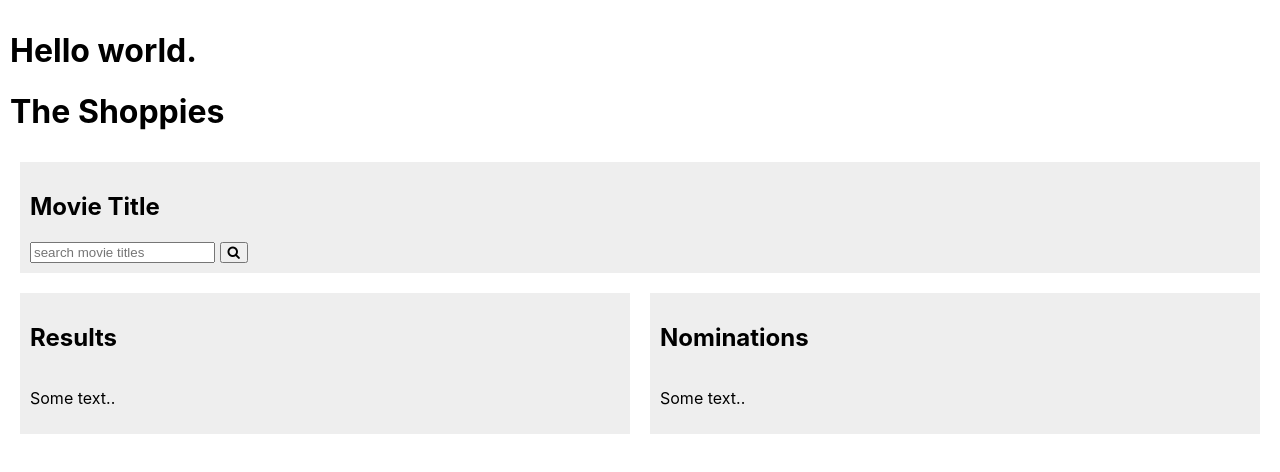
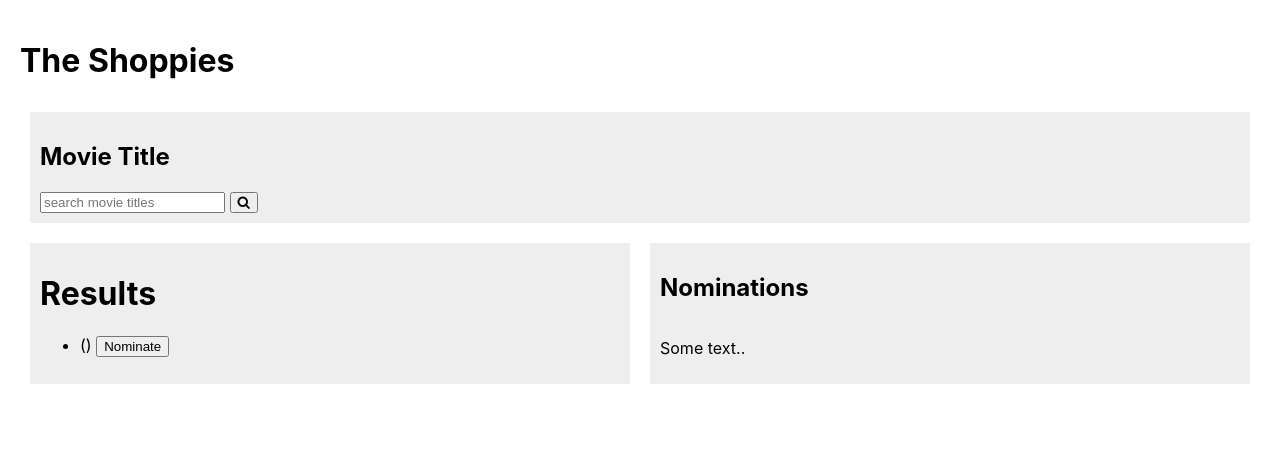
Before and after one commit to KaraDaviduik/shopify-front-end-2021, a React (Create React App) app: page / in a window 1280 px wide. Shown: the top 472 px of the page. Built offline with nearby package versions, Linux system fonts and the light colour scheme.

Commit message:
movies render

```diff
--- a/public/index.html
+++ b/public/index.html
@@ -23,38 +23,13 @@
       work correctly both with client-side routing and a non-root public URL.
       Learn how to configure a non-root public URL by running `npm run build`.
     -->
-  <title>React App</title>
+  <title>Shoppies!</title>
 
-  <style>
-    body {
-      padding: 10px;
-      margin: 10px;
-
-    }
-    .row {
-      display: flex;
-      flex-direction: row;
-      flex-wrap: wrap;
-      width: 100%;
-    }
-
-    .column {
-      display: flex;
-      flex-direction: column;
-      flex-basis: 100%;
-      flex: 1;
-      background-color: #eee;
-      margin: 10px;
-      padding: 10px;
-    }
-  </style>
 
 </head>
 
 <body>
   <noscript>You need to enable JavaScript to run this app.</noscript>
-  <div id="root"></div>
-
 
   <h1>The Shoppies</h1>
 
@@ -75,8 +50,9 @@
 
   <div class="row">
     <div class="column">
-      <h2>Results</h2>
-      <p>Some text..</p>
+      <!-- <h2>Results</h2>
+      <p>Some text..</p> -->
+      <div id="root"></div>
     </div>
 
 
@@ -87,4 +63,6 @@
 
   </div>
 
+
+
 </html>
--- a/src/App.css
+++ b/src/App.css
@@ -1,38 +1,3 @@
 .App {
-  text-align: center;
+  text-align: left;
 }
-
-.App-logo {
-  height: 40vmin;
-  pointer-events: none;
-}
-
-@media (prefers-reduced-motion: no-preference) {
-  .App-logo {
-    animation: App-logo-spin infinite 20s linear;
-  }
-}
-
-.App-header {
-  background-color: #282c34;
-  min-height: 100vh;
-  display: flex;
-  flex-direction: column;
-  align-items: center;
-  justify-content: center;
-  font-size: calc(10px + 2vmin);
-  color: white;
-}
-
-.App-link {
-  color: #61dafb;
-}
-
-@keyframes App-logo-spin {
-  from {
-    transform: rotate(0deg);
-  }
-  to {
-    transform: rotate(360deg);
-  }
-}
--- /dev/null
+++ b/src/components/App.js
@@ -0,0 +1,81 @@
+import React, { useState, useEffect } from "react";
+import "../App.css";
+import Movie from "./Movie";
+import Search from "./Search";
+
+const APIKey = "3b047afd";
+
+
+
+
+
+
+// var JSON = '{"Title":"Batman","Year":"1989","Rated":"PG-13","Released":"23 Jun 1989","Runtime":"126 min","Genre":"Action, Adventure","Director":"Tim Burton","Writer":"Bob Kane (Batman characters), Sam Hamm (story), Sam Hamm (screenplay), Warren Skaaren (screenplay)","Actors":"Michael Keaton, Jack Nicholson, Kim Basinger, Robert Wuhl","Plot":"The Dark Knight of Gotham City begins his war on crime with his first major enemy being Jack Napier, a criminal who becomes the clownishly homicidal Joker.","Language":"English, French, Spanish","Country":"USA, UK","Awards":"Won 1 Oscar. Another 7 wins & 26 nominations.","Poster":"https://m.media-amazon.com/images/M/MV5BMTYwNjAyODIyMF5BMl5BanBnXkFtZTYwNDMwMDk2._V1_SX300.jpg","Ratings":[{"Source":"Internet Movie Database","Value":"7.5/10"},{"Source":"Rotten Tomatoes","Value":"71%"},{"Source":"Metacritic","Value":"69/100"}],"Metascore":"69","imdbRating":"7.5","imdbVotes":"337,623","imdbID":"tt0096895","Type":"movie","DVD":"N/A","BoxOffice":"$251,348,343","Production":"Warner Brothers, PolyGram Filmed Entertainment, Guber-Peters Company","Website":"N/A","Response":"True"}';
+// var batman = JSON.parse(JSON);
+var batman = "batman";
+const arr = [{batman}];
+
+const movieList = arr.map((val) => (<li><Movie movie={val} /></li>));
+
+
+const App = () => {
+    // const movieTitle = "batman";
+    // const movieYear = "1999";
+
+   // const movie = (<p>{movieTitle} ({movieYear}) <button>Nominate</button></p>);
+
+
+
+  return (
+    <div className="App">
+
+
+
+
+
+        <div className="Results">
+            <h1>Results</h1>
+            <ul>
+                {movieList}
+{/*
+                <li>
+                {movie}
+                </li> */}
+
+            </ul>
+
+        </div>
+
+    </div>
+
+
+
+  );
+};
+
+
+
+
+
+// function App() {
+//   return (
+//     <div className="App">
+//       <header className="App-header">
+//         <img src={logo} className="App-logo" alt="logo" />
+//         <p>
+//           Edit <code>src/App.js</code> and save to reload.
+//         </p>
+//         <a
+//           className="App-link"
+//           href="https://reactjs.org"
+//           target="_blank"
+//           rel="noopener noreferrer"
+//         >
+//           Learn React
+//         </a>
+//       </header>
+//     </div>
+//   );
+// }
+
+export default App;
--- /dev/null
+++ b/src/components/Movie.js
@@ -0,0 +1,51 @@
+import React, { useState } from "react";
+import ReactDOM from 'react-dom';
+
+
+
+const Movie = ({ movie }) => {
+    return (
+        <div className="Movie">
+            <p>{movie.Title} ({movie.Year}) <button>Nominate</button></p>
+        </div>
+    )
+
+
+
+}
+export default Movie;
+
+// function Nominate() {
+//   const [nominated, setNominate] = useState(false);
+// }
+
+
+// class Movie extends React.component {
+//   state = {
+//     title: {movie.Title},
+//     year: {movie.Year},
+//     nominated: false
+//   }
+
+//   nominate = () => {
+
+//     // need if statements
+//     this.setState({
+//       title: {movie.Title},
+//       year: {movie.Year},
+//       nominated: true
+//     })
+//   }
+
+//   render() {
+//     return <div className="movie">
+
+//     <button onClick={this.nominate}>Nominate</button>
+//   </div>
+
+
+//     </div>
+
+//     <h1>Hello World</h1>;
+//   }
+// }
--- a/src/index.css
+++ b/src/index.css
@@ -1,5 +1,30 @@
 body {
-  margin: 0;
+  padding: 10px;
+  margin: 10px;
+  text-align: left;
+
+}
+.row {
+  display: flex;
+  flex-direction: row;
+  flex-wrap: wrap;
+  width: 100%;
+}
+
+.column {
+  display: flex;
+  flex-direction: column;
+  flex-basis: 100%;
+  flex: 1;
+  background-color: #eee;
+  margin: 10px;
+  padding: 10px;
+}
+
+
+
+body {
+  /* margin: 0; */
   font-family: -apple-system, BlinkMacSystemFont, 'Segoe UI', 'Roboto', 'Oxygen',
     'Ubuntu', 'Cantarell', 'Fira Sans', 'Droid Sans', 'Helvetica Neue',
     sans-serif;
--- a/src/index.js
+++ b/src/index.js
@@ -1,18 +1,22 @@
 import React from 'react';
 import ReactDOM from 'react-dom';
 import './index.css';
-// import App from './App';
+import App from './components/App';
 import reportWebVitals from './reportWebVitals';
 
 
+// ReactDOM.render(<App />, document.getElementById('root'));
+// function Hello() {
+//   return (
 
-function Hello() {
-  return <h1>Hello world.</h1>;
-}
+//   <h1>Hello world.</h1>
 
-const el = <Hello />;
-ReactDOM.render(
-  el,
+
+//   );
+// }
+
+// const el = <Hello />;
+ReactDOM.render(<App />,
   document.getElementById('root')
 );
 
```
Also changed, not shown: src/App.js (deleted, +0 -25 lines), src/components/Nominations.js (added), src/components/Search.js (added), 1 other file (tests, documents, lock files or other folders).
